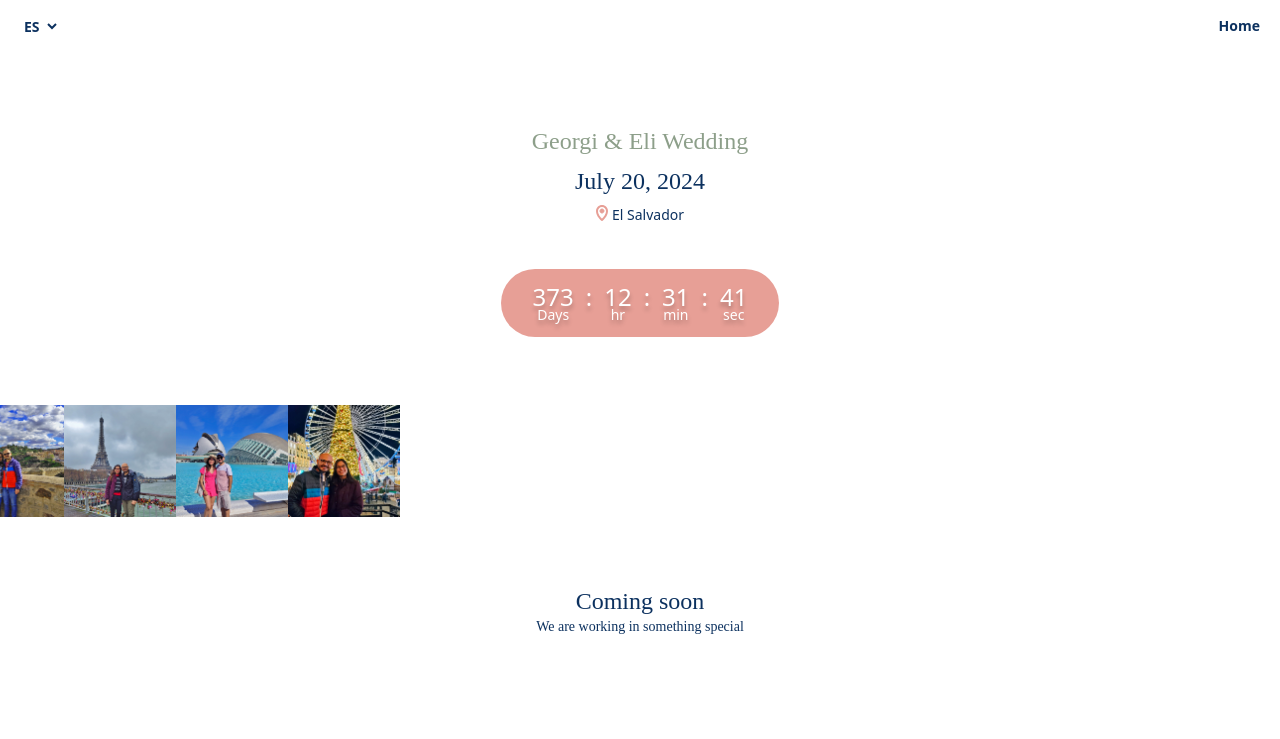
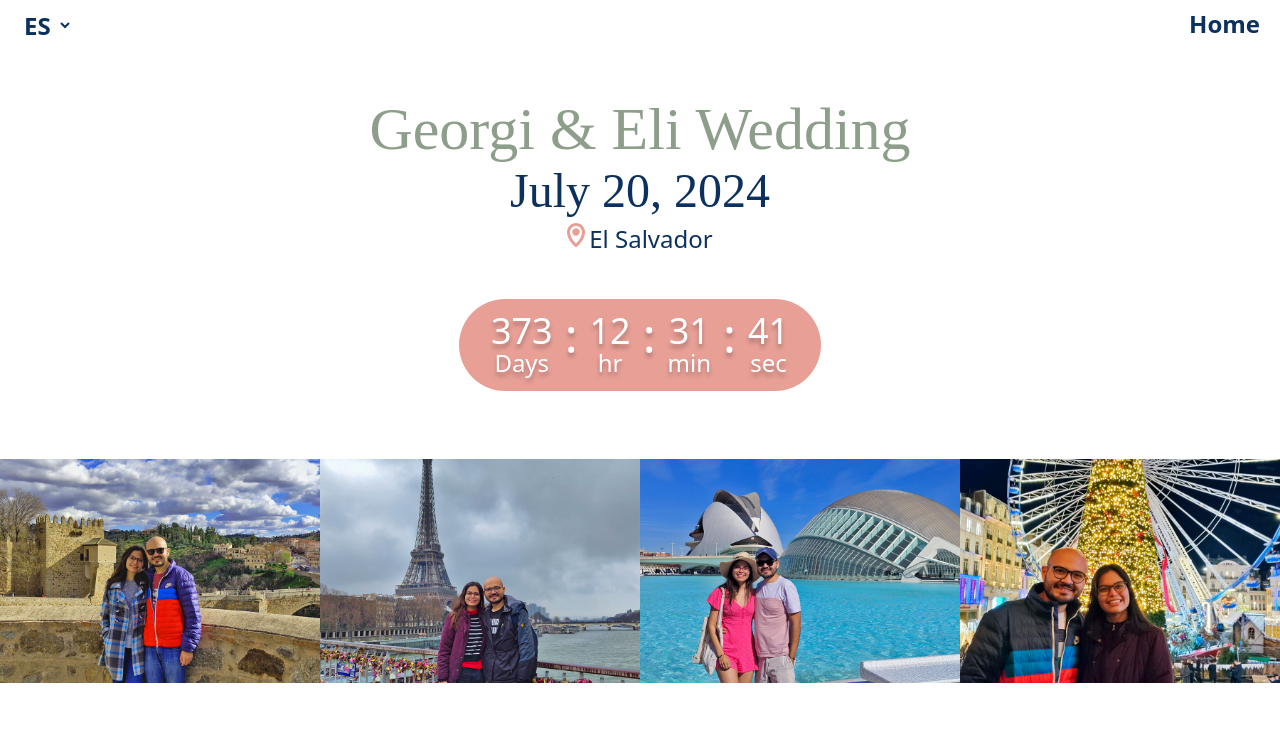
Before and after one commit to eliseomurillo9/invitation-wedding, a Vue app: page / in a window 1280 px wide. Shown: the top 739 px of the page. Built offline with nearby package versions, Linux system fonts and the light colour scheme.

Commit message:
feat/desktop version started

```diff
--- a/src/components/Counter.vue
+++ b/src/components/Counter.vue
@@ -3,23 +3,23 @@
     class="bg-pink-main rounded-full py-3 px-8 flex text-white text-center text-2xl text-shadow-xl justify-center gap-3 w-fit mx-auto"
   >
     <div class="flex flex-col">
-      <span>{{ countdownInfo.days }}</span>
-      <span class="text-sm -mt-2">Days</span>
+      <span class="md:text-4xl">{{ countdownInfo.days }}</span>
+      <span class="text-sm md:text-2xl -mt-2 md:-mt-1">Days</span>
     </div>
-    <span>:</span>
+    <span class="md:text-5xl">:</span>
     <div class="flex flex-col">
-      <span>{{ countdownInfo.hours }}</span>
-      <span class="text-sm -mt-2">hr</span>
+      <span class="md:text-4xl">{{ countdownInfo.hours }}</span>
+      <span class="text-sm md:text-2xl -mt-2 md:-mt-1">hr</span>
     </div>
-    <span>:</span>
+    <span class="md:text-5xl">:</span>
     <div class="flex flex-col">
-      <span>{{ countdownInfo.minutes }}</span>
-      <span class="text-sm -mt-2">min</span>
+      <span class="md:text-4xl">{{ countdownInfo.minutes }}</span>
+      <span class="text-sm md:text-2xl -mt-2 md:-mt-1">min</span>
     </div>
-    <span>:</span>
+    <span class="md:text-5xl">:</span>
     <div class="flex flex-col">
-      <span>{{ countdownInfo.seconds }}</span>
-      <span class="text-sm -mt-2">sec</span>
+      <span class="md:text-4xl">{{ countdownInfo.seconds }}</span>
+      <span class="text-sm md:text-2xl -mt-2 md:-mt-1">sec</span>
     </div>
   </div>
 </template>
--- a/src/components/HeaderContainer.vue
+++ b/src/components/HeaderContainer.vue
@@ -1,10 +1,10 @@
 <template>
-<nav class="flex justify-between w-full py-4 px-5 text-blue-main font-bold text-sm">
+<nav class="flex justify-between w-full py-2 px-5 text-blue-main font-bold text-sm md:text-2xl">
   <select name="language" id="language" class="bg-inherit">
     <option class="text-blue-main" value="english">EN</option>
     <option value="spanish" selected="selected">ES</option>
   </select>
-<span class="text-sm">Home</span>
+<span>Home</span>
 </nav>
 </template>
 
--- a/src/components/ImagesSection.vue
+++ b/src/components/ImagesSection.vue
@@ -1,15 +1,14 @@
 <template>
-  <div class="flex overflow-hidden py-5">
-    <img
+  <div class="flex justify-center overflow-x md:overflow-hidden py-5">
+    <div
       v-for="(image, index) in coupleImages"
       :key="index"
-      :src="require(`@/assets/${image}`)"
-      :alt="index"
-      class="w-28 focus:scale-115 transition hover:scale-110 ease-in-out -translate-x-12"
+      class="w-28 h-28 focus:scale-115 focus:z-10 transition hover:scale-110 ease-in-out md:w-[29.5rem] md:h-56"
       tabindex="0"
-    />
+    >
+      <img :src="require(`@/assets/${image}`)" :alt="index" class="w-full h-full object-cover"/>
+    </div>
   </div>
-
 </template>
 
 <script>
--- a/src/components/NewsletterForm.vue
+++ b/src/components/NewsletterForm.vue
@@ -1,16 +1,16 @@
 <template>
-  <div class="text-left px-5 h-fit">
-    <label for="" class="font-light text-xs"> Notify me when it’s ready </label>
+  <div class="text-left px-5 h-fit w-64 md:flex md:flex-row md:w-full md:justify-center md:items-center md:gap-2">
+    <label for="" class="font-light text-xs md:text-2xl"> Notify me when it’s ready </label>
     <form class="flex bg-pink-clear w-fit rounded-lg">
       <input
         type="email"
         name="email"
         id="email"
-        class="bg-pink-clear rounded-lg font-montserrat px-2 h-7 focus:outline-none"
+        class="bg-pink-clear rounded-lg font-montserrat text-xs px-2 h-7 focus:outline-none w-full  md:text-2xl md:h-11"
         placeholder="Email"
 
       />
-      <button type="submit" class="bg-pink-main rounded h-7 w-9">
+      <button type="submit" class="bg-pink-main rounded h-7 w-9 md:h-11 md:w-12">
         <svg xmlns="http://www.w3.org/2000/svg" fill="none" viewBox="0 0 24 24" class="h-6 m-auto">
           <path
             stroke="#0C315F"
--- a/src/components/WeddingInformation.vue
+++ b/src/components/WeddingInformation.vue
@@ -1,16 +1,15 @@
 <template>
-  <div class="text-center pt-6 flex flex-col gap-2">
-    <h1 class="text-green text-2xl font-candal">{{ titleMsg }}</h1>
-    <h2 class="text-blue-main text-2xl font-nanum"> {{ weddingDate }}</h2>
+  <div class="text-center pt-6 md:pt-0 flex flex-col gap-2">
+    <h1 class="text-green text-2xl md:text-6xl font-candal">{{ titleMsg }}</h1>
+    <h2 class="text-blue-main text-2xl md:text-5xl font-nanum"> {{ weddingDate }}</h2>
     <div class="flex gap-1 m-auto w-fit">
       <svg
         xmlns="http://www.w3.org/2000/svg"
-        width="12"
-        height="16"
         viewBox="0 0 12 16"
         fill="none"
+        class="h-4 md:h-6"
       >
-        <rect width="12" height="16" fill="white" />
+        <rect ill="white" />
         <path
           d="M6 0C4.40923 0.00173375 2.88412 0.634432 1.75927 1.75927C0.634432 2.88412 0.00173375 4.40923 0 6C0 11.418 5.15625 15.6055 5.375 15.7812C5.55253 15.9229 5.7729 16 6 16C6.2271 16 6.44747 15.9229 6.625 15.7812C6.84375 15.6055 12 11.418 12 6C11.9983 4.40923 11.3656 2.88412 10.2407 1.75927C9.11588 0.634432 7.59077 0.00173375 6 0ZM6 13.6582C4.73633 12.4512 2 9.43945 2 6C2 4.93913 2.42143 3.92172 3.17157 3.17157C3.92172 2.42143 4.93913 2 6 2C7.06087 2 8.07828 2.42143 8.82843 3.17157C9.57857 3.92172 10 4.93913 10 6C10 9.43945 7.26367 12.4512 6 13.6582Z"
           fill="#E79F96"
@@ -24,7 +23,7 @@
           stroke="#E79F96"
         />
       </svg>
-      <span class="text-blue-main text-sm">{{ weddingPlace }}</span>
+      <span class="text-blue-main text-sm md:text-2xl">{{ weddingPlace }}</span>
     </div>
 
   </div>
--- a/src/components/WorkInProgress.vue
+++ b/src/components/WorkInProgress.vue
@@ -1,8 +1,8 @@
 <template>
-  <div class="text-center"
+  <div class="text-center flex flex-col gap-5"
   >
-<h3 class="text-blue-main font-nanum text-2xl">Coming soon</h3>
-<h4 class="text-blue-main font-montserrat text-sm">We are working in something special</h4>
+<h3 class="text-blue-main font-nanum text-2xl md:text-5xl">Coming soon</h3>
+<h4 class="text-blue-main font-montserrat text-sm md:text-2xl">We are working in something special</h4>
   </div>
 </template>
 
```
Also changed, not shown: src/ConfirmationPage.vue (added).
